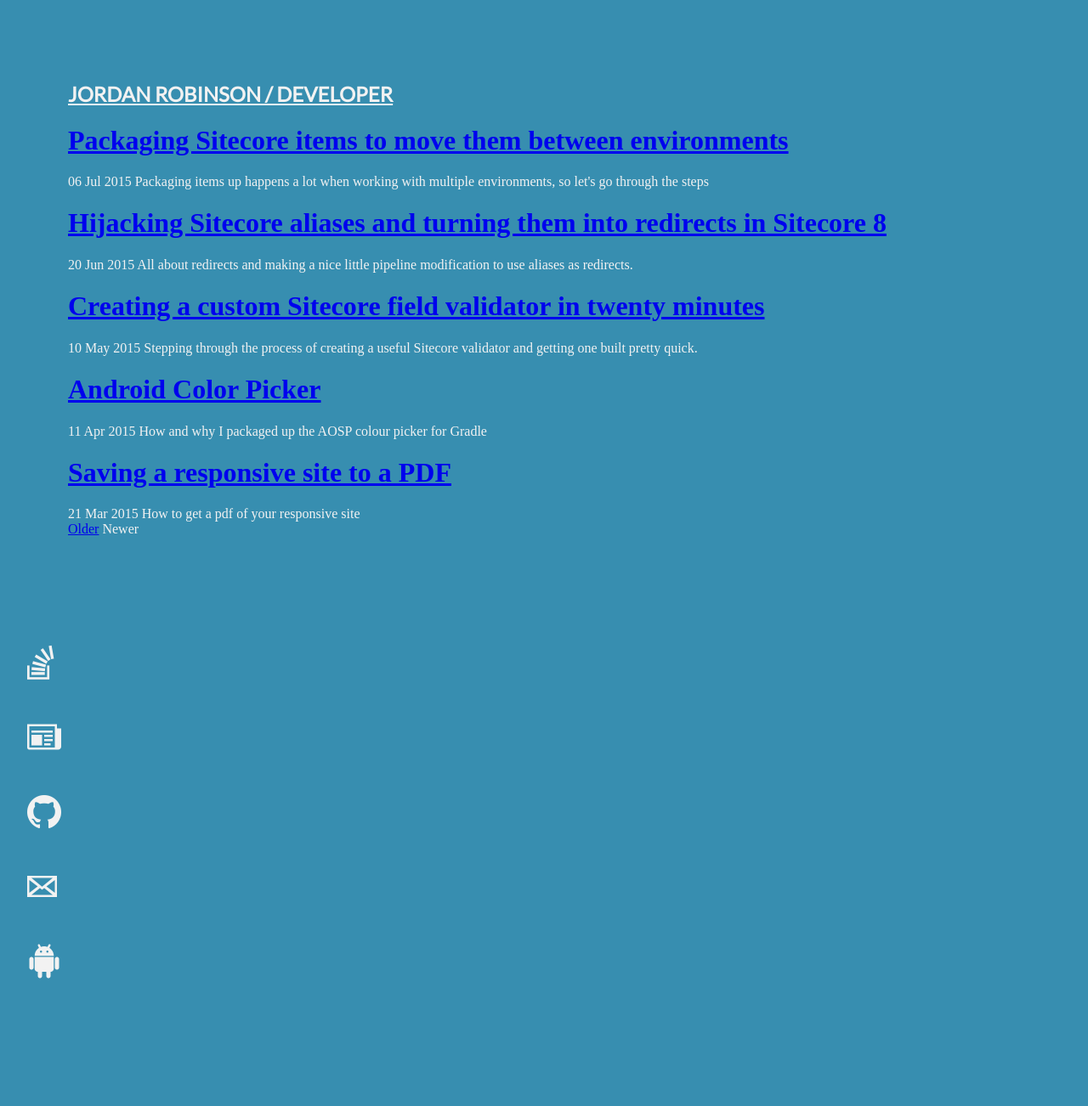
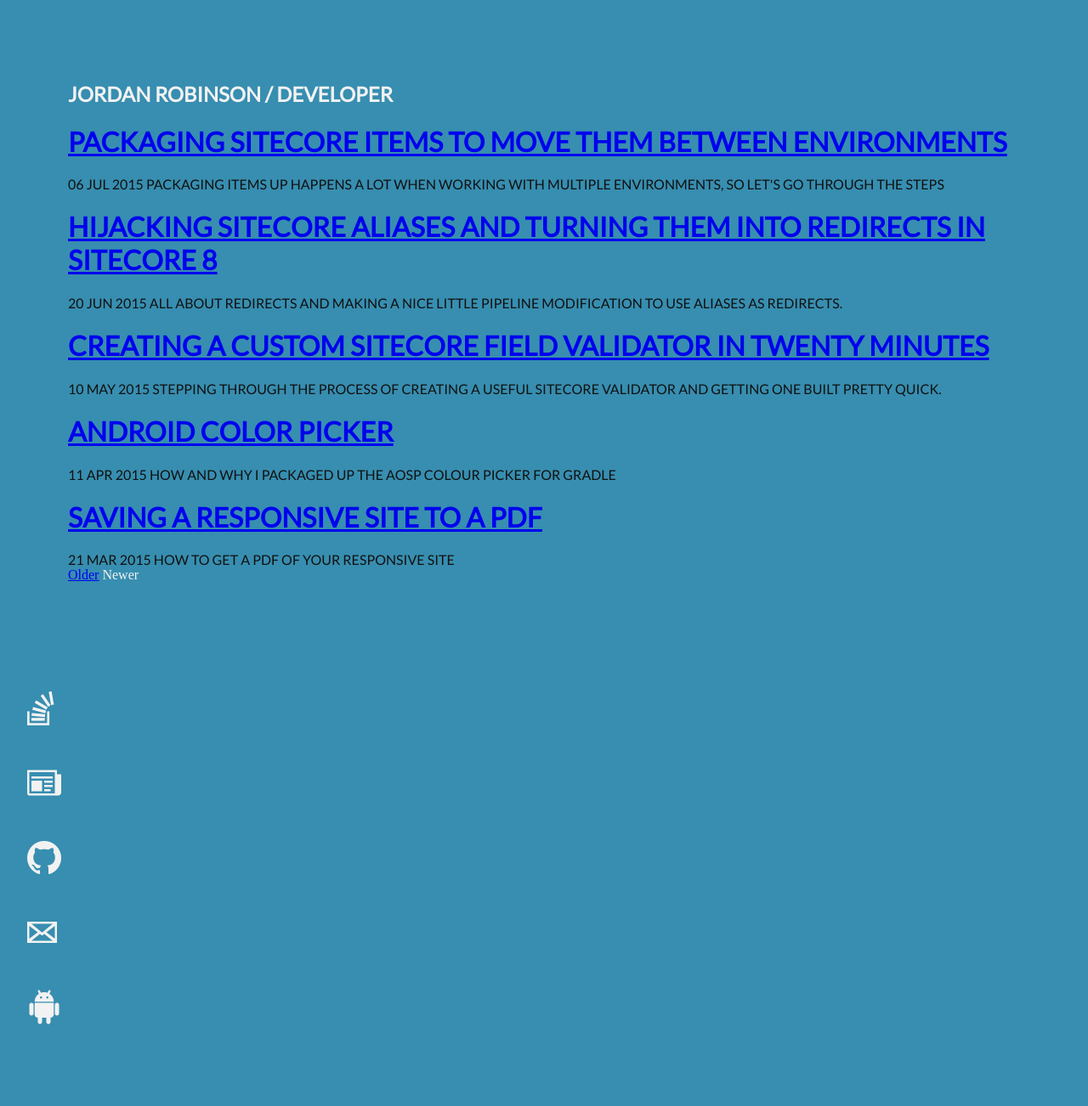
Before and after one commit to jordanrobinson/blog, a Jekyll site: the page built from index.html, in a window 1280 px wide. Shown: the whole page at 85% size. Built offline with Jekyll 4.4.1, drawn with Linux system fonts in a browser that asks for light colours; Markdown is read by kramdown in place of the engine named in the settings; the list of posts is cut into pages by our own code; before the commit the page ends 1248 px from its top, so only the background shows below that.

Commit message:
More layout changes

```diff
--- a/_layouts/default.html
+++ b/_layouts/default.html
@@ -1,9 +1,10 @@
 <!DOCTYPE html>
-<html xmlns="http://www.w3.org/1999/xhtml" xml:lang="en" lang="en-us">
+<html>
 
   {% include head.html %}
 
-  <body class="layout-reverse theme-base-0d background">
+  <body class="background">
+  	<div class="grid">
 
 
     {% include sidebar.html %}
@@ -14,7 +15,6 @@
 	    </a>
 	      {{ content }}
 	    </div>
-
 		<div class="links">
 			<ul>
 				<li class="row">
@@ -57,7 +57,7 @@
 					</a>
 				</li>
 			</ul>
-
+		</div>
 	</div>
 
   </body>
--- a/public/css/blog.css
+++ b/public/css/blog.css
@@ -513,6 +513,7 @@ title, head {
   text-transform: uppercase;
   color: #f2f2f2;
   font-size: 9pt;
+  text-decoration: none;
  }
 
  .title {
@@ -534,6 +535,12 @@ title, head {
  .link {
   color: #f2f2f2;
   text-decoration: none;
+ }
+
+ .post {
+ 	color: #111111;
+ 	font-family: "Lato", sans-serif;
+ 	text-transform: uppercase;
  }
 
 
```
Lines whose indentation alone changed are shown as unchanged.
